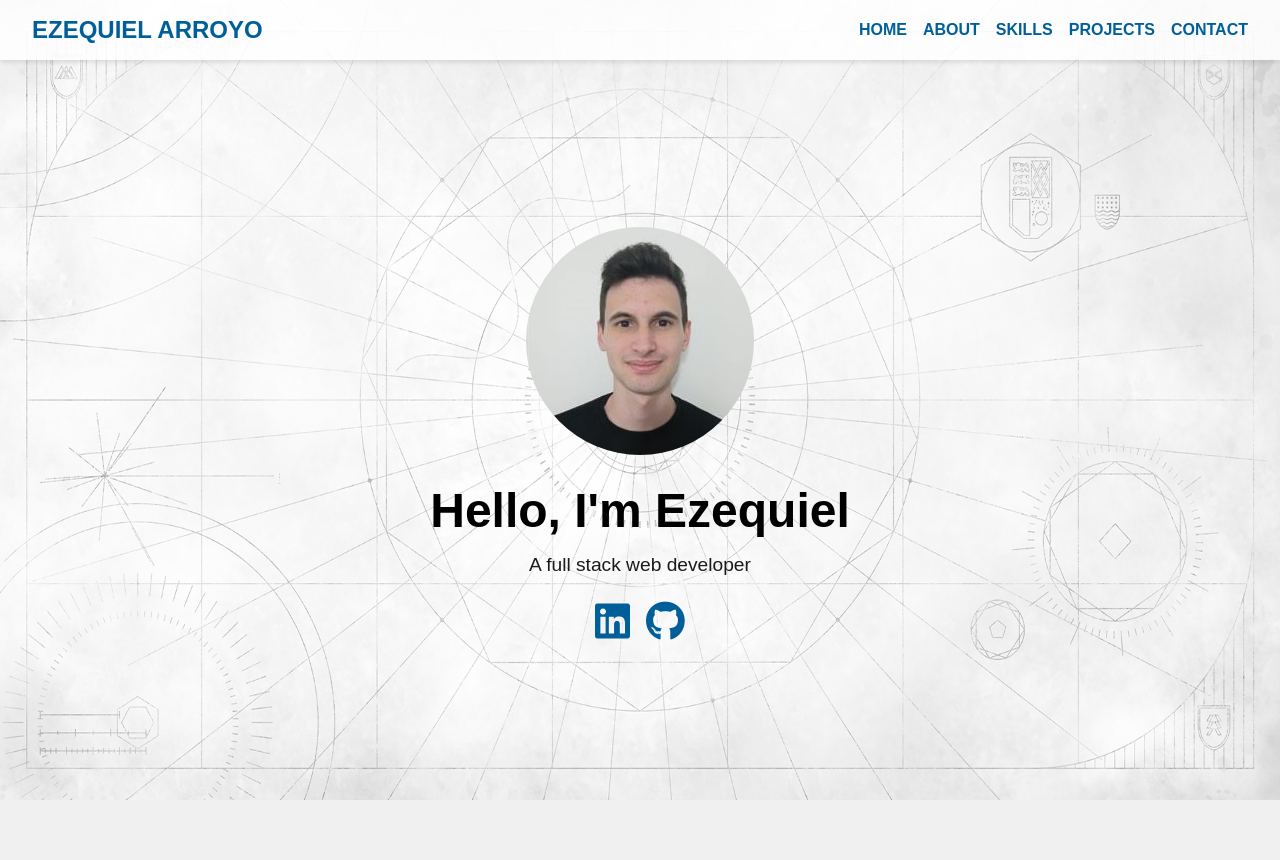
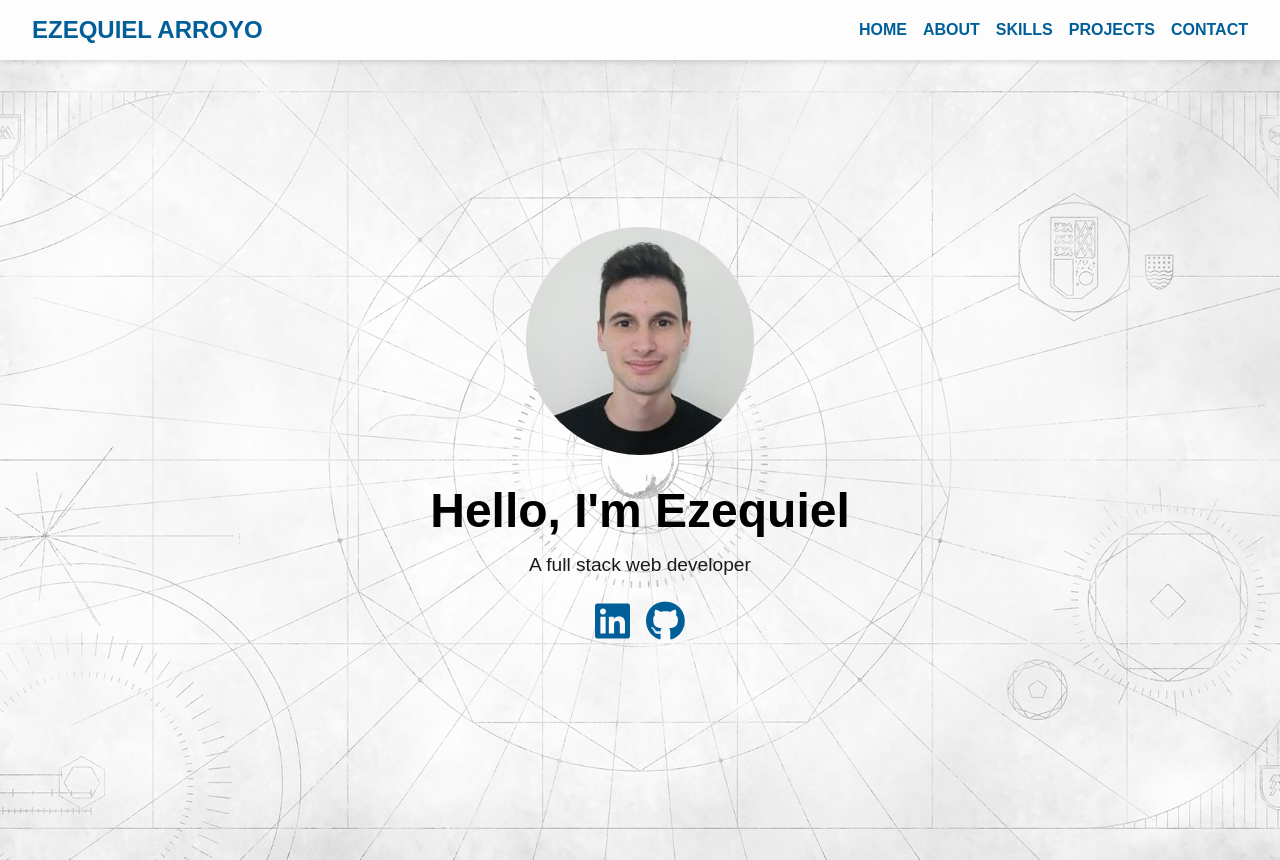
Before and after one commit to EzequielArroyo/Portfolio-Web, a plain HTML site: page index.html in a window 1280 px wide. Shown: the top 860 px of the page. Drawn offline with Linux system fonts and the light colour scheme.

Commit message:
background edit

```diff
--- a/index.html
+++ b/index.html
@@ -22,10 +22,7 @@
       </ul>
     </nav>
   </header>
-  <img class="background-image" src="public/img/backgroud-image.png" alt="">
-  <main>
-
-    <section id="home" class="hero">
+   <section id="home" class="hero">
       <div class="hero-image">
         <img src="public/img/profile.jpg" alt="A picture of Ezequiel" />
       </div>
@@ -39,6 +36,7 @@
         </div>
       </div>
     </section>
+  <main>
 
     <section id="about" class="about">
       <h2 class="section-title">ABOUT ME</h2>
--- a/public/css/styles.css
+++ b/public/css/styles.css
@@ -15,7 +15,8 @@
   box-sizing: border-box;
 }
 html{
-    scroll-behavior: smooth;
+  width: 100vw;
+  scroll-behavior: smooth;
 }
 
 body {
@@ -36,15 +37,12 @@ a{
 header {
   background-color: rgba(255, 255, 255, 0.85);
   box-shadow: 0 2px 6px rgba(0, 0, 0, 0.08);
+  position: sticky;
+  top: 0;
 }
 footer {
   background-color: rgba(255, 255, 255, 0.85);
   border-top: 1px solid rgba(0, 0, 0, 0.1);
-}
-
-header{
-  position: sticky;
-  top: 0;
 }
 .navbar {
   display: flex;
@@ -115,6 +113,10 @@ main a:hover {
   align-items: center;
   text-align: center;
   height:100vh;
+  background-image: url(../img/backgroud-image.png);
+  background-size: cover;
+  background-position: center;
+  background-repeat: no-repeat;
 }
 /* Style for the circular hero image */
 .hero-image img {
```
